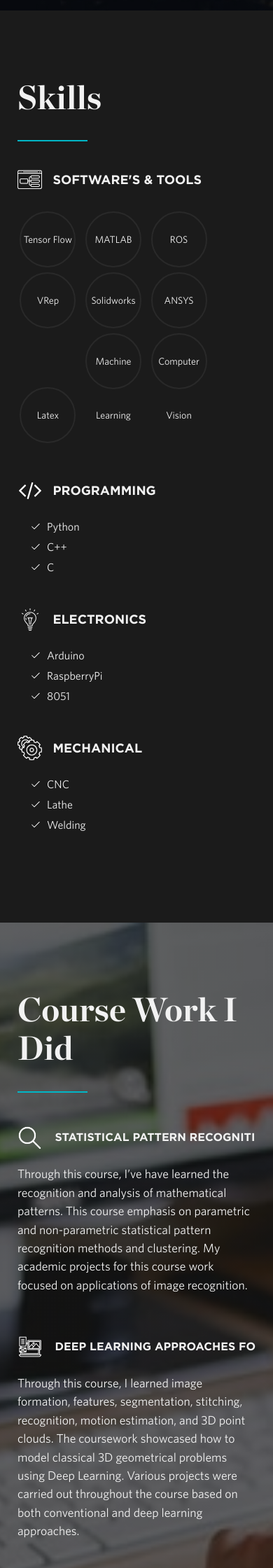
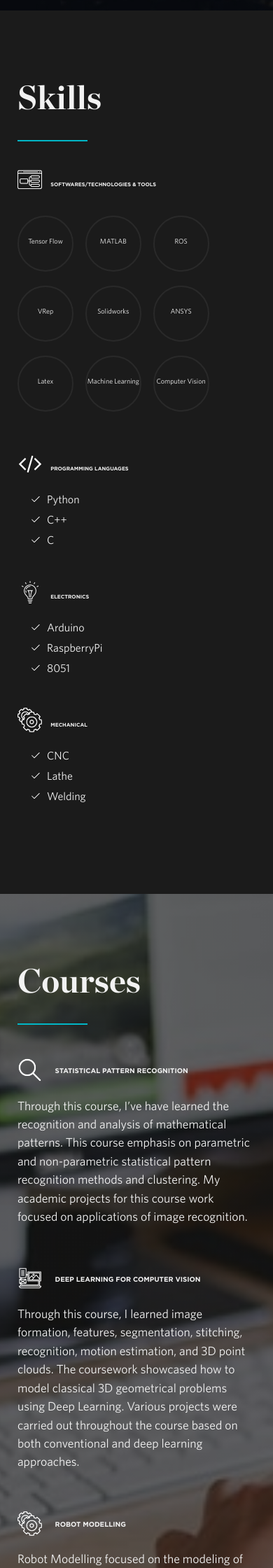
Before and after one commit to sgteja/trailsite.github.io, a Jekyll site: the page built from index.html, in a window 390 px wide. Shown: the part 3699-5939 px from the top of the page at 70% size. Built offline with Jekyll 4.4.1, drawn with Linux system fonts in a browser that asks for light colours; nearby versions of some CDN libraries.

Commit message:
Changing the skills and services css

```diff
--- a/_data/services.yml
+++ b/_data/services.yml
@@ -4,7 +4,7 @@
       sprite: webdev
       text: Through this course, I’ve have learned the recognition and analysis of mathematical patterns. This course emphasis on parametric and non-parametric statistical pattern recognition methods and clustering. My academic projects for this course work focused on applications of image recognition.
 
-    - heading: Deep Learning Approaches for Computer Vision
+    - heading: Deep Learning for Computer Vision
       sprite: ui
       text: Through this course, I learned image formation, features, segmentation, stitching, recognition, motion estimation, and 3D point clouds. The coursework showcased how to model classical 3D geometrical problems using Deep Learning. Various projects were carried out throughout the course based on both conventional and deep learning approaches.
 
--- a/_includes/services.html
+++ b/_includes/services.html
@@ -5,7 +5,7 @@
   ></div>
   <div class="overlay-wrapper">
     <div class="fade-in">
-      <h1 class="section-heading">Course Work I Did</h1>
+      <h1 class="section-heading">Courses</h1>
       <span class="divider"></span>
       <div class="services-wrapper">
         {% for row in site.data.services %}
--- a/_includes/skills.html
+++ b/_includes/skills.html
@@ -8,7 +8,7 @@
         <div class="flex-item dev-wrapper">
           <h2 class="skills-heading">
             <span class="sprite dev"></span>
-            <span>Software's & tools</span>
+            <span>Softwares/Technologies & tools</span>
           </h2>
           <ul>
             {% for dev in site.data.skills.tools %}
@@ -32,7 +32,7 @@
           <div class="tools-wrapper">
             <h2 class="skills-heading">
               <span class="sprite tools"></span>
-              <span>Programming</span>
+              <span>Programming languages</span>
             </h2>
             <ul class="list">
               {% for tool in site.data.skills.programming %}
--- a/css/main.css
+++ b/css/main.css
@@ -258,7 +258,7 @@ ul {
     visibility: visible;
     opacity: 50;
     transition: visibility 0s, opacity 0.5s ease; }
-  @media only screen and (max-width: 768px) {
+  @media only screen and (max-width: 1480px) {
     #dot-nav {
       display: none; } }
   #dot-nav .dot-container {
@@ -316,7 +316,7 @@ ul {
   z-index: 100;
   display: none;
   transition: opacity 0.25s ease; }
-  @media only screen and (max-width: 768px) {
+  @media only screen and (max-width: 1480px) {
     #toggle {
       display: block; } }
   #toggle:hover, #toggle:focus {
@@ -357,7 +357,7 @@ ul {
   overflow: hidden;
   z-index: 10;
   transition: all 0.3s ease; }
-  @media only screen and (max-width: 768px) {
+  @media only screen and (max-width: 1480px) {
     .overlay.open {
       height: 100%;
       z-index: 10;
@@ -751,12 +751,12 @@ ul {
 #services-section .service-row {
   width: 100%;
   height: 50%; }
-  @media only screen and (max-width: 660px) {
+  @media only screen and (max-width: 800px) {
     #services-section .service-row {
       height: auto; } }
   #services-section .service-row:nth-of-type(odd) {
     border-bottom: 1px solid rgba(242, 242, 242, 0.3); }
-    @media only screen and (max-width: 660px) {
+    @media only screen and (max-width: 800px) {
       #services-section .service-row:nth-of-type(odd) {
         border: none; } }
   #services-section .service-row:nth-of-type(even) .service-column {
@@ -772,7 +772,7 @@ ul {
     padding: 20px;
     overflow: hidden;
     white-space: nowrap; }
-    @media only screen and (max-width: 660px) {
+    @media only screen and (max-width: 800px) {
       #services-section .service-row .service-column {
         display: block;
         width: 100%;
@@ -782,7 +782,7 @@ ul {
         padding: 20px 0; } }
     #services-section .service-row .service-column:nth-of-type(even) {
       border-left: 1px solid rgba(242, 242, 242, 0.3); }
-      @media only screen and (max-width: 660px) {
+      @media only screen and (max-width: 800px) {
         #services-section .service-row .service-column:nth-of-type(even) {
           border: none; } }
     #services-section .service-row .service-column .service-img {
@@ -821,17 +821,17 @@ ul {
       font-family: "Gotham", Helvetica, Arial, sans-serif;
       text-transform: uppercase;
       margin: 0 0 30px;
-      font-size: 20px;
+      font-size: 1.5vw;
       display: inline-block; }
-      @media only screen and (max-width: 1170px) {
+      @media only screen and (max-width: 1200px) {
         #services-section .service-row .service-column .service-heading {
-          font-size: 2vw; } }
-      @media only screen and (max-width: 660px) {
+          font-size: 1.3vw; } }
+      @media only screen and (max-width: 800px) {
         #services-section .service-row .service-column .service-heading {
-          font-size: 4vw; } }
-      @media only screen and (max-width: 440px) {
+          font-size: 3vw; } }
+      @media only screen and (max-width: 550px) {
         #services-section .service-row .service-column .service-heading {
-          font-size: 16px; } }
+          font-size: 2.5vw; } }
     #services-section .service-row .service-column .service-text {
       font-size: 1.1em;
       margin-bottom: 20px;
@@ -845,7 +845,7 @@ ul {
   font: 100 30px 'Whitney';
   height: 17em;
   flex-flow: column wrap; }
-  @media only screen and (max-width: 768px) {
+  @media only screen and (max-width: 1170px) {
     #skills-section .skills-flex-wrapper {
       display: block;
       height: auto; } }
@@ -853,10 +853,16 @@ ul {
     font-family: "Gotham", Helvetica, Arial, sans-serif;
     text-transform: uppercase;
     font-weight: 700;
-    font-size: 1.5vw; }
+    font-size: 1.28vw; }
+    @media only screen and (max-width: 1190px) {
+      #skills-section .skills-flex-wrapper .skills-heading {
+        font-size: 1.18vw; } }
     @media only screen and (max-width: 768px) {
       #skills-section .skills-flex-wrapper .skills-heading {
-        font-size: 18px; } }
+        font-size: 2vw; } }
+    @media only screen and (max-width: 580px) {
+      #skills-section .skills-flex-wrapper .skills-heading {
+        font-size: 1.9vw; } }
     #skills-section .skills-flex-wrapper .skills-heading .sprite {
       width: 35px;
       height: 35px;
@@ -889,22 +895,24 @@ ul {
     @media only screen and (max-width: 1170px) {
       #skills-section .skills-flex-wrapper .flex-item {
         padding-right: 0; } }
-    @media only screen and (max-width: 480px) {
+/*     @media only screen and (max-width: 480px) {
       #skills-section .skills-flex-wrapper .flex-item {
-        padding: 0; } }
-    @media only screen and (max-width: 440px) {
+        padding: 0; } } */
+    @media only screen and (max-width: 550px) {
       #skills-section .skills-flex-wrapper .flex-item {
+        padding: 0;
         display: block; } }
     #skills-section .skills-flex-wrapper .flex-item:nth-child(1) {
       width: 40%;
       max-width: 500px;
       min-height: 450px; }
+      @media only screen and (max-width: 1290px) {
+        #skills-section .skills-flex-wrapper .flex-item:nth-child(1) {
+          width: 100%; } }
       @media only screen and (max-width: 1170px) {
         #skills-section .skills-flex-wrapper .flex-item:nth-child(1) {
-          width: 37%; } }
-      @media only screen and (max-width: 1000px) {
-        #skills-section .skills-flex-wrapper .flex-item:nth-child(1) {
-          width: 45%; } }
+          width: 100%;
+          min-height: 50px } }
       @media only screen and (max-width: 768px) {
         #skills-section .skills-flex-wrapper .flex-item:nth-child(1) {
           width: 100%;
@@ -914,16 +922,16 @@ ul {
       min-height: 151px; }
       @media only screen and (max-width: 1000px) {
         #skills-section .skills-flex-wrapper .flex-item:nth-child(2) {
-          width: 55%; } }
+          width: 100%; } }
       @media only screen and (max-width: 768px) {
         #skills-section .skills-flex-wrapper .flex-item:nth-child(2) {
           width: 100%; } }
     #skills-section .skills-flex-wrapper .flex-item:nth-child(3) {
       min-height: 299px;
       width: 60%; }
-      @media only screen and (max-width: 1000px) {
+      @media only screen and (max-width: 1170px) {
         #skills-section .skills-flex-wrapper .flex-item:nth-child(3) {
-          width: 55%; } }
+          width: 100%; } }
       @media only screen and (max-width: 768px) {
         #skills-section .skills-flex-wrapper .flex-item:nth-child(3) {
           width: 100%; } }
@@ -940,24 +948,26 @@ ul {
       height: 116px;
       line-height: 8;
       font-size: 14px; }
+      @media only screen and (max-width: 1290px) {
+        #skills-section .skills-flex-wrapper .dev-wrapper .dev-item {
+          width: 110px;
+          height: 110px;
+          font-size: 14px;
+          margin: 5px 5px 5px 0;
+          line-height: 7;
+           } }
+      @media only screen and (max-width: 768px) {
+        #skills-section .skills-flex-wrapper .dev-wrapper .dev-item {
+          width: 116px;
+          height: 116px;
+          line-height: 8;
+          margin: 10px 10px 10px 0; } }
       @media only screen and (max-width: 1170px) {
         #skills-section .skills-flex-wrapper .dev-wrapper .dev-item {
           width: 80px;
           height: 80px;
-          font-size: 14px;
-          line-height: 5.5;
-          margin: 5px 5px 5px 0; } }
-      @media only screen and (max-width: 768px) {
-        #skills-section .skills-flex-wrapper .dev-wrapper .dev-item {
-          width: 100px;
-          height: 100px;
-          line-height: 7;
-          margin: 1%; } }
-      @media only screen and (max-width: 480px) {
-        #skills-section .skills-flex-wrapper .dev-wrapper .dev-item {
-          width: 80px;
-          height: 80px;
-          line-height: 5.5; } }
+          font-size: 10px;
+          line-height: 7; } }
   #skills-section .skills-flex-wrapper .design-wrapper {
     display: block; }
     #skills-section .skills-flex-wrapper .design-wrapper .design-item {
@@ -976,11 +986,11 @@ ul {
   vertical-align: top;
   overflow: hidden;
   white-space: nowrap; }
-  @media only screen and (max-width: 440px) {
+/*   @media only screen and (max-width: 760px) {
     #skills-section .check-wrapper .tools-wrapper,
     #skills-section .check-wrapper .knowledge-wrapper {
       display: block;
-      width: 100%; } }
+      width: 100%; } } */
   #skills-section .check-wrapper .tools-wrapper .list,
   #skills-section .check-wrapper .knowledge-wrapper .list {
     margin-top: 30px;
@@ -1775,4 +1785,4 @@ ul {
         .four-oh-four .text-container .text a:hover, .four-oh-four .text-container .text a:focus {
           background: #c74739; }
 
-/*# sourceMappingURL=main.css.map */
+/*# sourceMappingURL=main.css.map
```
